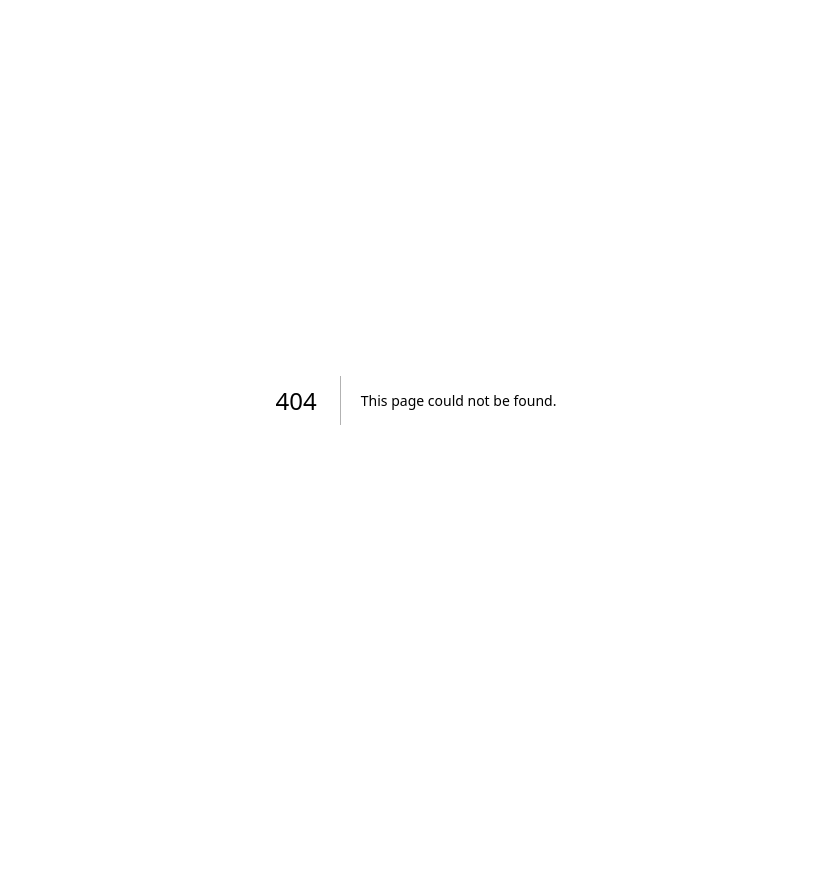
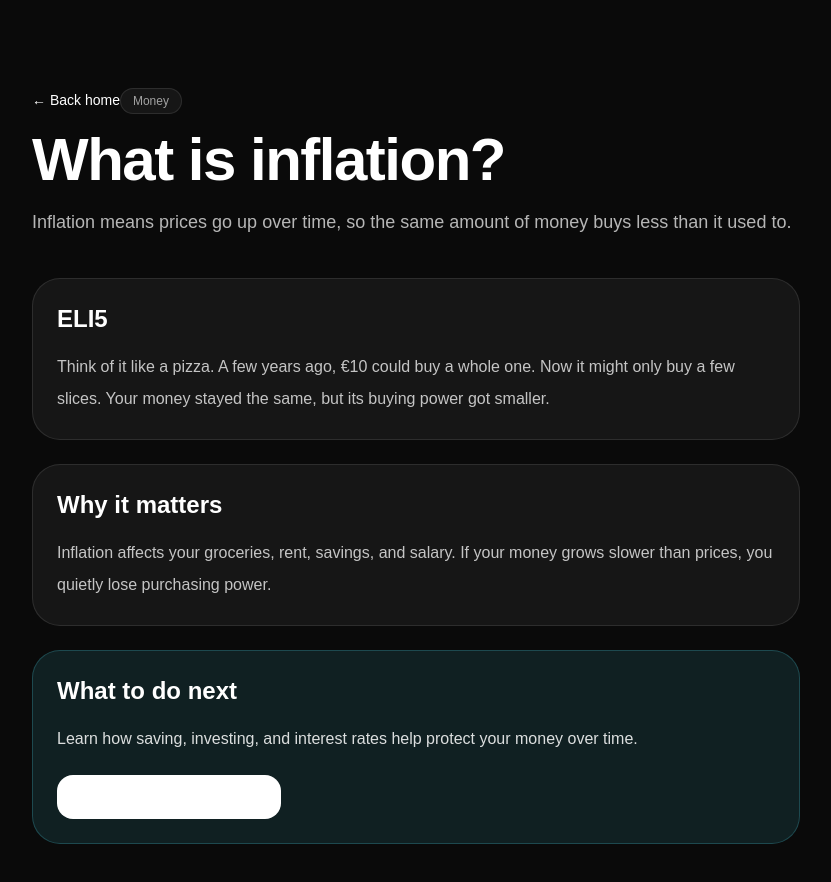
Before and after one commit to licsuj/nextjs-boilerplate, a Next.js app: page /explain/inflation in a window 1280 px wide. Before the commit this address had no page. Shown: the top 882 px of the page, without its empty margins (224-1055 px from the left). Before the commit the page ends 800 px from the top, so only its background shows below. Built offline with nearby package versions, Linux system fonts and the light colour scheme.

Commit message:
Create page.tsx

```diff
--- /dev/null
+++ b/app/explain/inflation/page.tsx
@@ -0,0 +1,57 @@
+import Link from "next/link";
+
+export default function InflationPage() {
+  return (
+    <main className="min-h-screen bg-neutral-950 px-6 py-16 text-white">
+      <div className="mx-auto max-w-3xl">
+        <Link href="/" className="text-sm text-cyan-300 hover:text-cyan-200">
+          ← Back home
+        </Link>
+
+        <div className="mt-6 inline-flex rounded-full border border-white/10 bg-white/5 px-3 py-1 text-xs text-white/60">
+          Money
+        </div>
+
+        <h1 className="mt-4 text-4xl font-semibold tracking-tight md:text-6xl">
+          What is inflation?
+        </h1>
+
+        <p className="mt-4 text-lg leading-8 text-white/70">
+          Inflation means prices go up over time, so the same amount of money buys
+          less than it used to.
+        </p>
+
+        <section className="mt-10 rounded-[28px] border border-white/10 bg-white/5 p-6">
+          <h2 className="text-2xl font-semibold">ELI5</h2>
+          <p className="mt-4 leading-8 text-white/75">
+            Think of it like a pizza. A few years ago, €10 could buy a whole one.
+            Now it might only buy a few slices. Your money stayed the same, but its
+            buying power got smaller.
+          </p>
+        </section>
+
+        <section className="mt-6 rounded-[28px] border border-white/10 bg-white/5 p-6">
+          <h2 className="text-2xl font-semibold">Why it matters</h2>
+          <p className="mt-4 leading-8 text-white/75">
+            Inflation affects your groceries, rent, savings, and salary. If your
+            money grows slower than prices, you quietly lose purchasing power.
+          </p>
+        </section>
+
+        <section className="mt-6 rounded-[28px] border border-cyan-300/20 bg-cyan-300/10 p-6">
+          <h2 className="text-2xl font-semibold">What to do next</h2>
+          <p className="mt-4 leading-8 text-white/85">
+            Learn how saving, investing, and interest rates help protect your money
+            over time.
+          </p>
+          <Link
+            href="/explore"
+            className="mt-5 inline-block rounded-2xl bg-white px-5 py-3 text-sm font-bold text-neutral-950"
+          >
+            Explore more money topics
+          </Link>
+        </section>
+      </div>
+    </main>
+  );
+}
```
